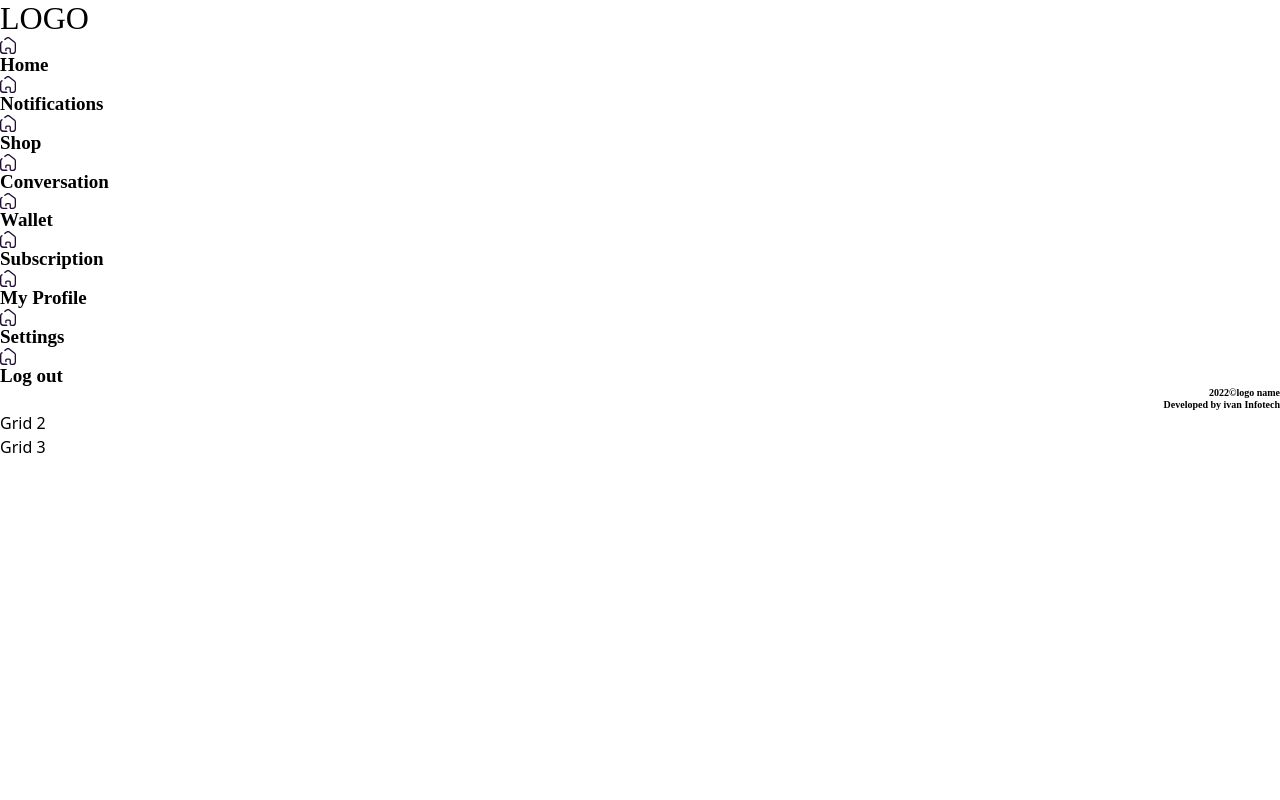
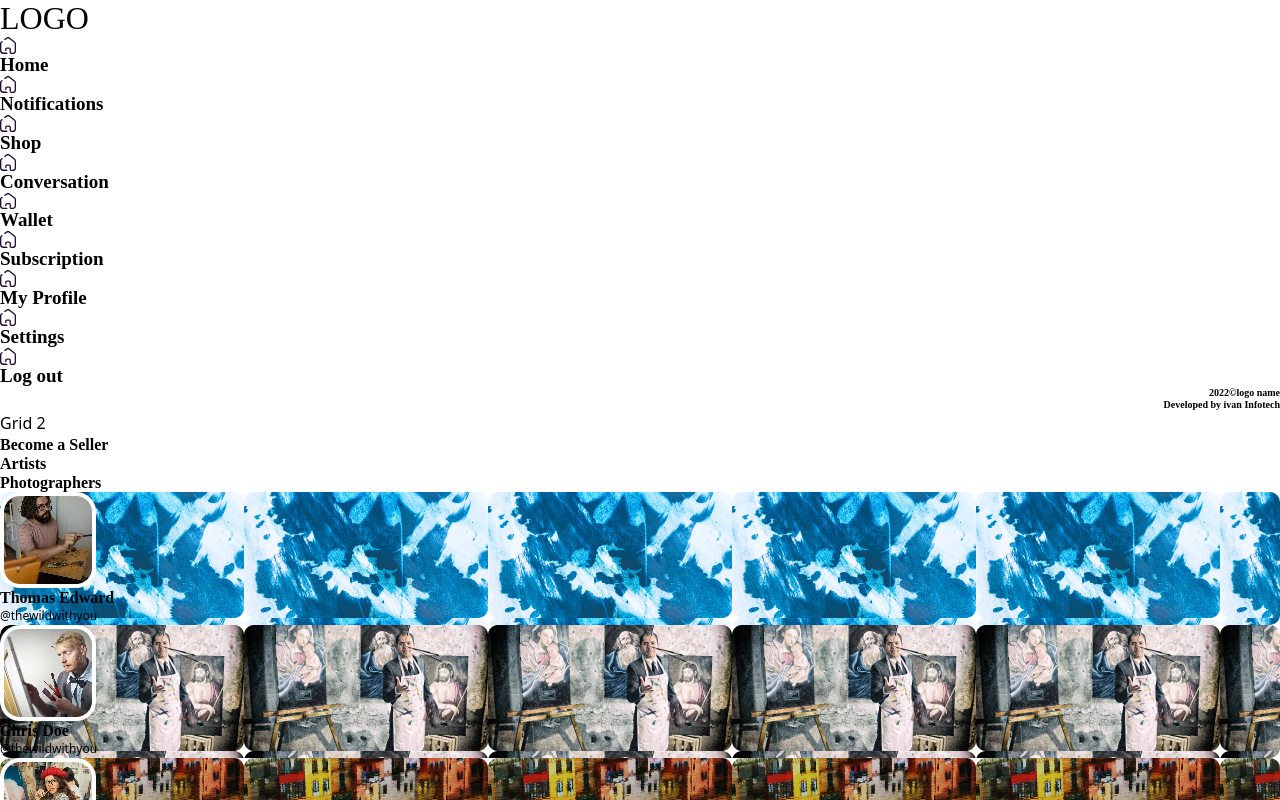
Before and after one commit to Kaisama/relu-consultancy-task-2, a React (Vite) app in the folder task2/: page / in a window 1280 px wide. Shown: the top 800 px of the page. Built offline with nearby package versions, Linux system fonts and the light colour scheme.

Commit message:
app completed with artist

```diff
--- a/task2/src/App.jsx
+++ b/task2/src/App.jsx
@@ -1,11 +1,13 @@
+import Artist from "./components/Artist";
 import Nav from "./components/Nav";
+
 
 
 
 function App() {
   return (
-    <div className="absolute top-0 left-0 w-[1600px] h-[1800px] bg-gray-100 opacity-100"
-    style={{ backgroundPosition: '0% 0%', backgroundRepeat: 'no-repeat', backgroundOrigin: 'padding-box' ,overflow:"hidden"}}
+    <div className="absolute top-0 left-0 w-[1600px] h-[1800px] bg-[#F5F5F5] opacity-100"
+    style={{ backgroundPosition: '0% 0%', backgroundRepeat: 'no-repeat', backgroundOrigin: 'padding-box'}}
     >
       <div className="">
         <div className="grid grid-cols-3 gap-4 h-full">
@@ -15,7 +17,9 @@ function App() {
 
           </div>
           <div className="border-2 border-red-500 h-full">Grid 2</div>
-          <div className="border-2 border-red-500 h-full">Grid 3</div>
+          <div className="h-full">
+           <Artist/>
+          </div>
         </div>
       </div>
     </div>
```
